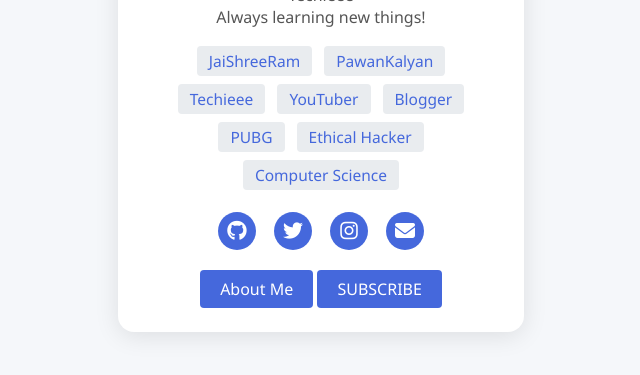
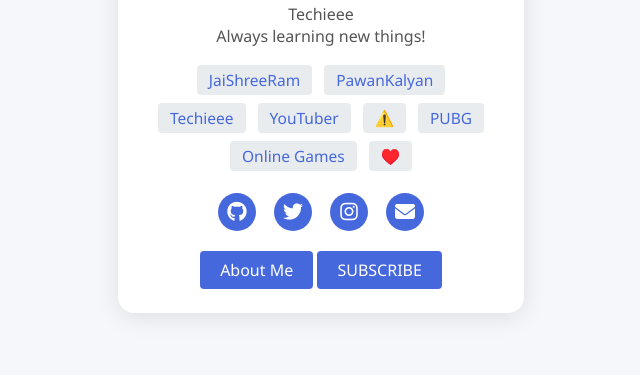
Before and after one commit to madhupatelpspk/profile-card, a plain HTML site: page index.html in a window 1280 px wide. Shown: the part 441-816 px from the top of the page, without its empty margins (319-959 px from the left). Drawn offline with Linux system fonts and the light colour scheme.

Commit message:
Update index.html

```diff
--- a/index.html
+++ b/index.html
@@ -2,7 +2,7 @@
 <html lang="en">
 <head>
   <meta charset="UTF-8">
-  <title>Madhu Patel PSPK</title>
+  <title>𝐌𝐚𝐝𝐡𝐮 𝐏𝐚𝐭𝐞𝐥 𝐏𝐒𝐏𝐊</title>
   <meta name="viewport" content="width=device-width, initial-scale=1.0">
   <style>
     body {
@@ -169,10 +169,10 @@
       <li>PawanKalyan</li></li>
       <li>Techieee</li>
       <li>YouTuber</li>
-      <li>Blogger</li>
+      <li>⚠️</li>
       <li>PUBG</li>
-      <li>Ethical Hacker</li>
-      <li>Computer Science</li>
+      <li>Online Games</li>
+      <li>♥️</li>
       </ul>
     <div class="social-links">
       <a href="https://github.com/madhupatelpspk" target="_blank" title="GitHub"><i class="fab fa-github"></i></a>
```
